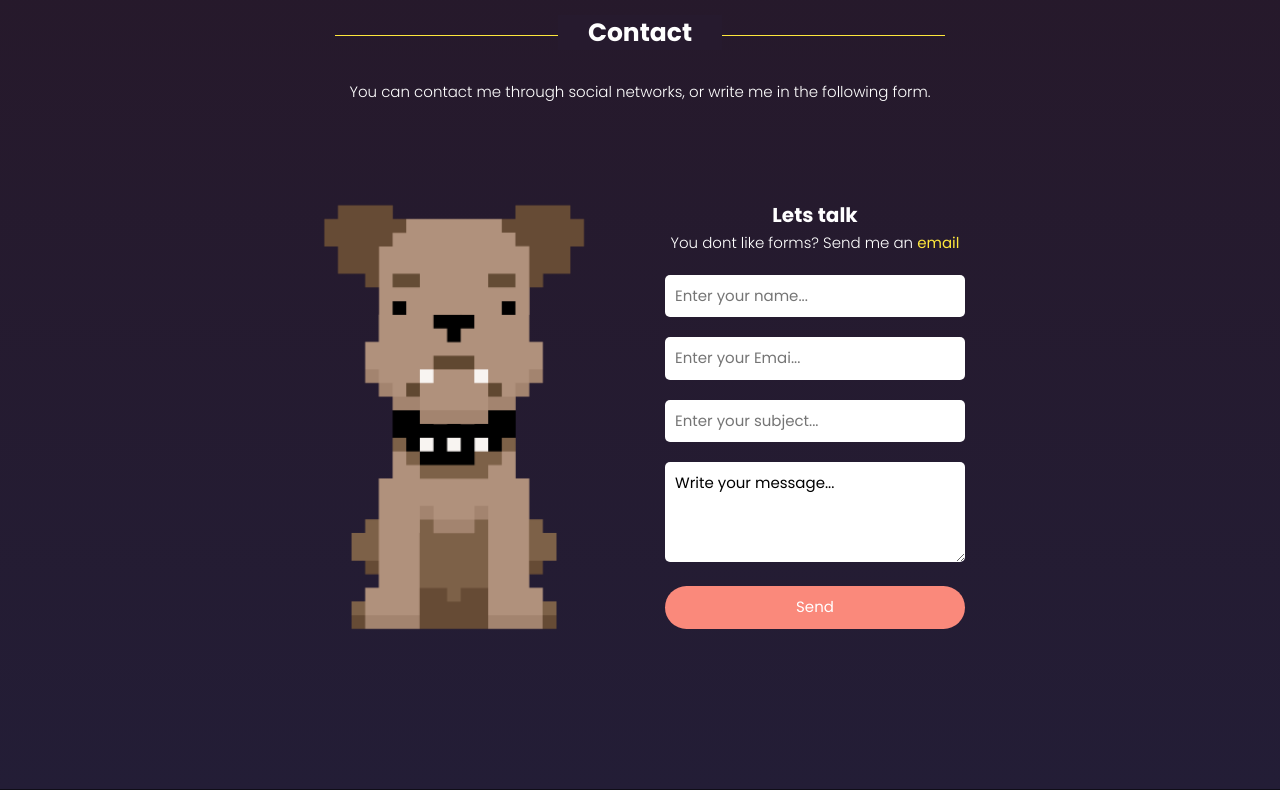
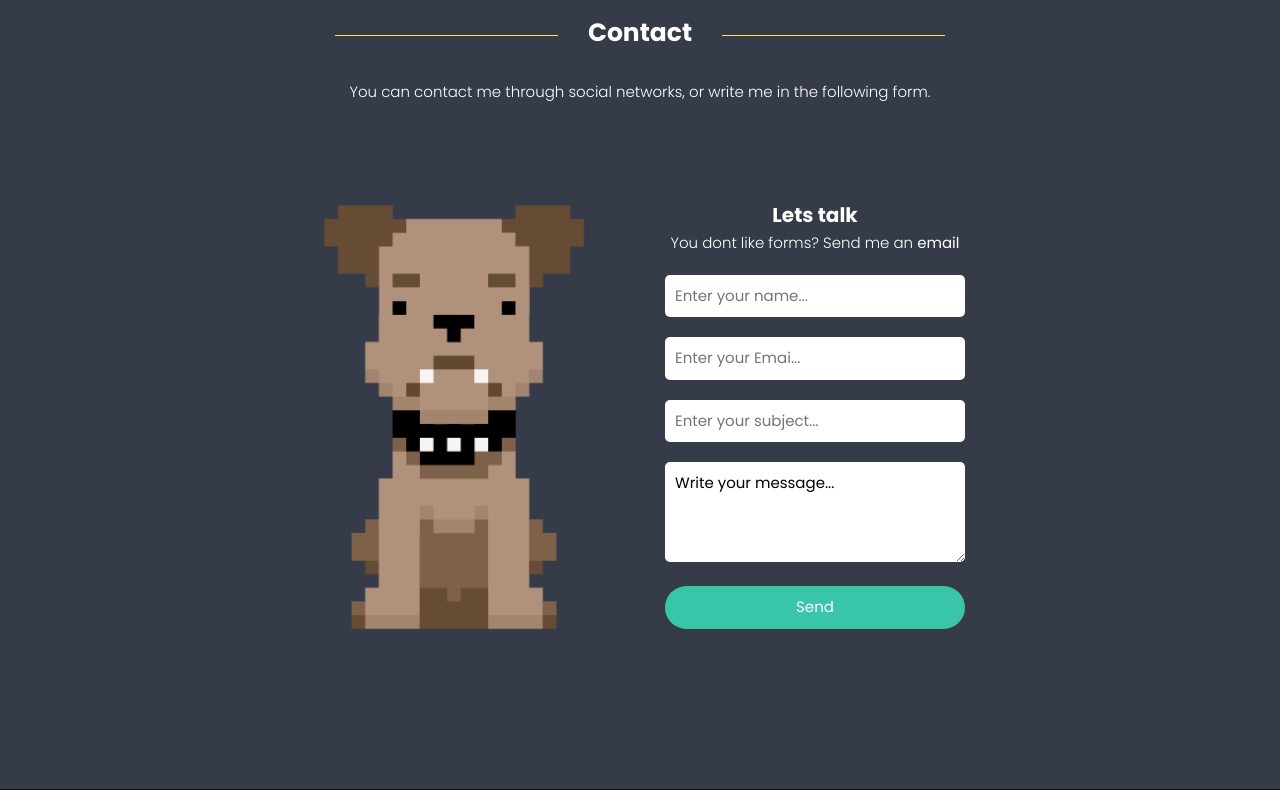
Before and after one commit to UnFedelich/Unfedelich-Portfolio, a plain HTML site: page pages/contact.html in a window 1280 px wide. Shown: the part 84-874 px from the top of the page. Drawn offline with nearby package versions, Linux system fonts and the light colour scheme.

Commit message:
Update style.css
Hice cambios de estilos a la pagina de contactos.

```diff
--- a/style.css
+++ b/style.css
@@ -36,7 +36,7 @@ ul {
 }
 
 .spanLineaB {
-    background: #261a2e;
+    background: #353b48;
     padding: 0 3rem;
 }
 
@@ -691,7 +691,7 @@ body {
     flex-direction: column;
     padding: 3rem;
     gap: 4rem;
-    background-image: linear-gradient(#26192b, #231d36);
+    background-color: #353b48;
     align-items: center;
 }
 
@@ -731,12 +731,12 @@ body {
     font-family: 'Poppins', sans-serif;
     font-weight: normal;
     font-size: 1.5rem;
-    color: #fee73c;
+    color: #ffffff;
 }
 
 .aEmailMe:hover {
     text-decoration: underline;
-    color: #fee73c;
+    color: #ffffff;
 }
 
 .formContainer {
@@ -773,13 +773,13 @@ body {
     width: 30rem;
     font-family: 'Poppins', sans-serif;
     color: #FFFFFF;
-    background-color: #fa897b;
+    background-color: #39c5a7;
     border: none;
     font-size: 1.5rem;
 }
 
 .contactSend:hover {
-    background-color: #d15a4a;
+    background-color: #25a187;
     font-size: 1.5rem;
     text-decoration: underline;
 }
```
